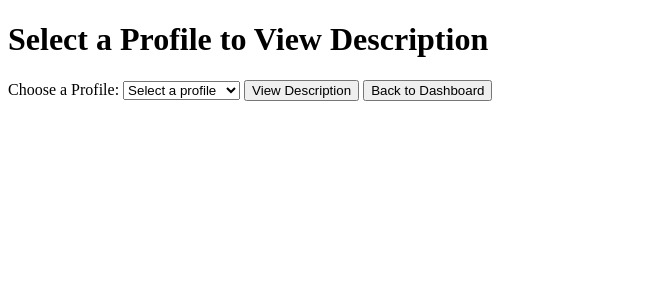
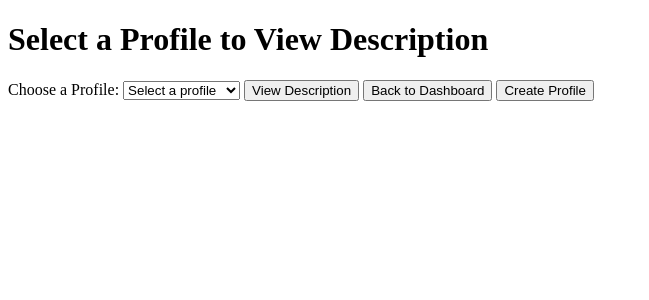
Before and after one commit to chuajinchen/CSIT314-Carpitalist, a Flask app: page /view_profiles in a window 1280 px wide. Shown: the top 300 px of the page, without its empty margins (0-649 px from the left). Run offline with Flask 3, Linux system fonts and the light colour scheme.

Commit message:
feat: add profile button

```diff
--- a/Class/templates/view_profiles.html
+++ b/Class/templates/view_profiles.html
@@ -21,12 +21,15 @@
         <!-- View Description and Back to Dashboard Buttons -->
         <button type="submit">View Description</button>
         <a href="/dashboard"><button type="button">Back to Dashboard</button></a>
+        <button>Create Profile</button>
     </form>
 
     <!-- Display the selected profile and description -->
     {% if selected_profile %}
-        <h2>{{ selected_profile }}</h2>
-        <p>{{ description }}</p>
+        <input type="text" name="" id="" value="{{selected_profile}}">
+        <textarea>{{ description }}</textarea>
+        <button>Update Profile</button>
+        <button>Suspend Profile</button>
     {% endif %}
 </body>
 </html>
```
